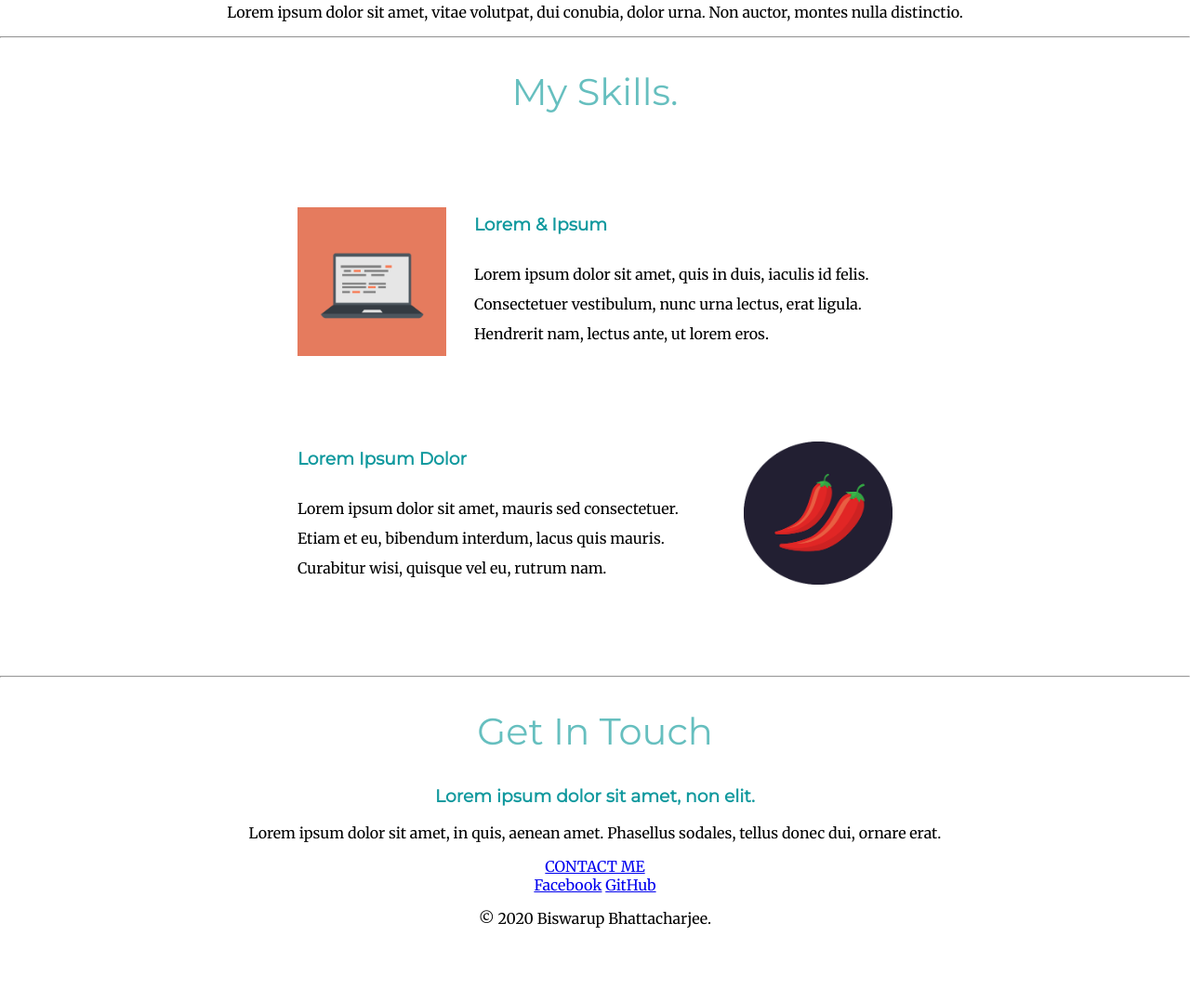
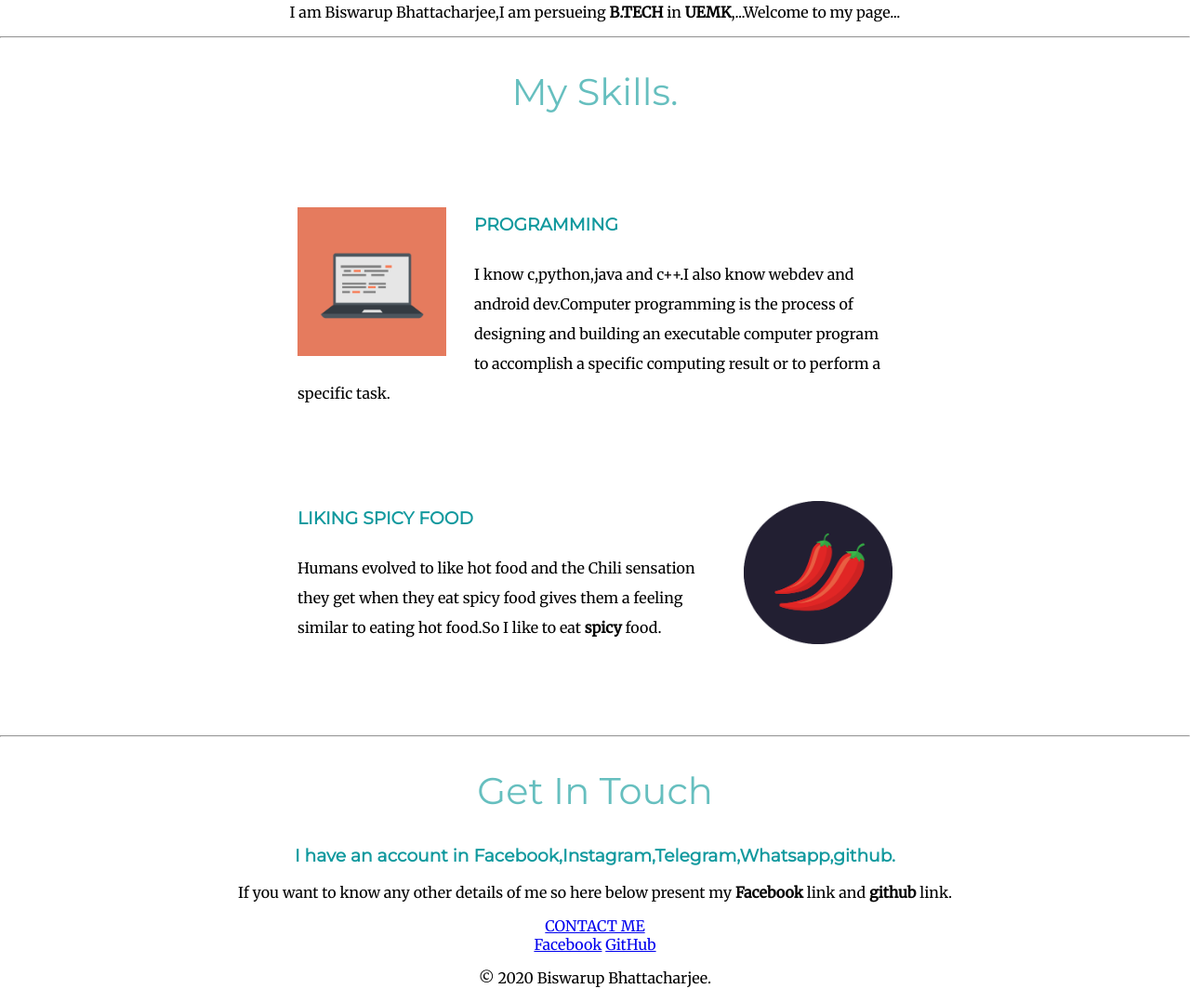
Before and after one commit to biswa2210/my-site, a plain HTML site: page index.html in a window 1280 px wide. Shown: the part 1153-2231 px from the top of the page at 93% size. Before the commit the page ends 2167 px from the top, so only its background shows below. Drawn offline with Linux system fonts and the light colour scheme.

Commit message:
Add files via upload

```diff
--- a/index.html
+++ b/index.html
@@ -23,27 +23,27 @@
     <div class="profile">
       <img src="images/dp.png" alt="biswarup-img" height=250px width=250px>
       <h2>Hello.</h2>
-      <p>Lorem ipsum dolor sit amet, vitae volutpat, dui conubia, dolor urna. Non auctor, montes nulla distinctio.</p>
+      <p>I am Biswarup Bhattacharjee,I am persueing <strong>B.TECH</strong> in <strong>UEMK</strong>,...Welcome to my page...</p>
     </div>
     <hr>
     <div class="skills">
       <h2>My Skills.</h2>
       <div class="skill-row">
         <img class="skill-img" src="images/computer.png" alt="computer-img">
-        <h3>Lorem & Ipsum</h3>
-        <p>Lorem ipsum dolor sit amet, quis in duis, iaculis id felis. Consectetuer vestibulum, nunc urna lectus, erat ligula. Hendrerit nam, lectus ante, ut lorem eros.</p>
+        <h3>PROGRAMMING</h3>
+        <p>I know c,python,java and c++.I also know webdev and android dev.Computer programming is the process of designing and building an executable computer program to accomplish a specific computing result or to perform a specific task.</p>
       </div>
       <div class="skill-row">
         <img class="chilli-img" src="images/chillies.png" alt="chilli-img">
-        <h3>Lorem Ipsum Dolor</h3>
-        <p>Lorem ipsum dolor sit amet, mauris sed consectetuer. Etiam et eu, bibendum interdum, lacus quis mauris. Curabitur wisi, quisque vel eu, rutrum nam.</p>
+        <h3>LIKING SPICY FOOD</h3>
+        <p>Humans evolved to like hot food and the Chili sensation they get when they eat spicy food gives them a feeling similar to eating hot food.So I like to eat <strong>spicy</strong> food.</p>
       </div>
     </div>
     <hr>
     <div class="contact-me">
       <h2>Get In Touch</h2>
-      <h3>Lorem ipsum dolor sit amet, non elit.</h3>
-      <p>Lorem ipsum dolor sit amet, in quis, aenean amet. Phasellus sodales, tellus donec dui, ornare erat.</p>
+      <h3>I have an account in <strong>Facebook</strong>,Instagram,Telegram,Whatsapp,<strong>github</strong>.</h3>
+      <p>If you want to know any other details of me so here below present my <strong>Facebook</strong> link and <strong>github</strong> link.</p>
       <a class="btn" href="mailto:bbiswa471@gmail.com">CONTACT ME</a>
     </div>
   </div>
```
